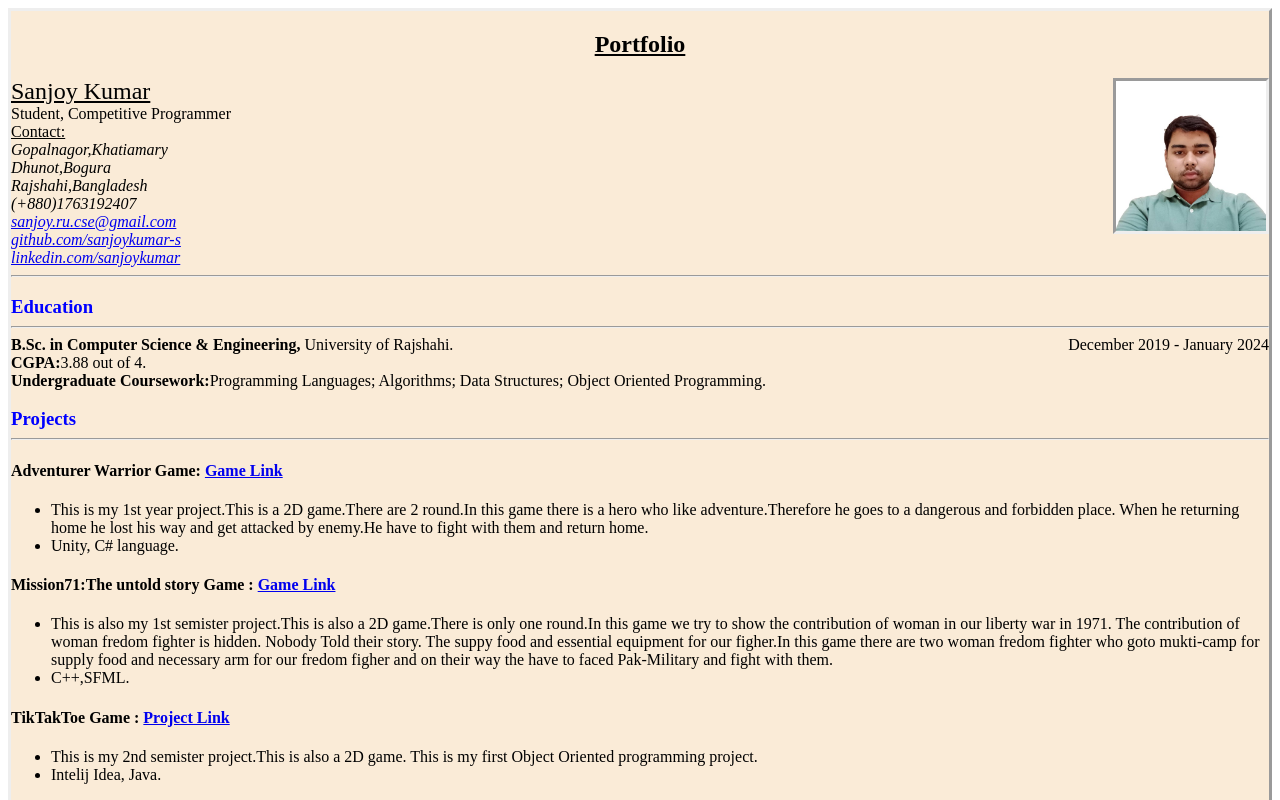
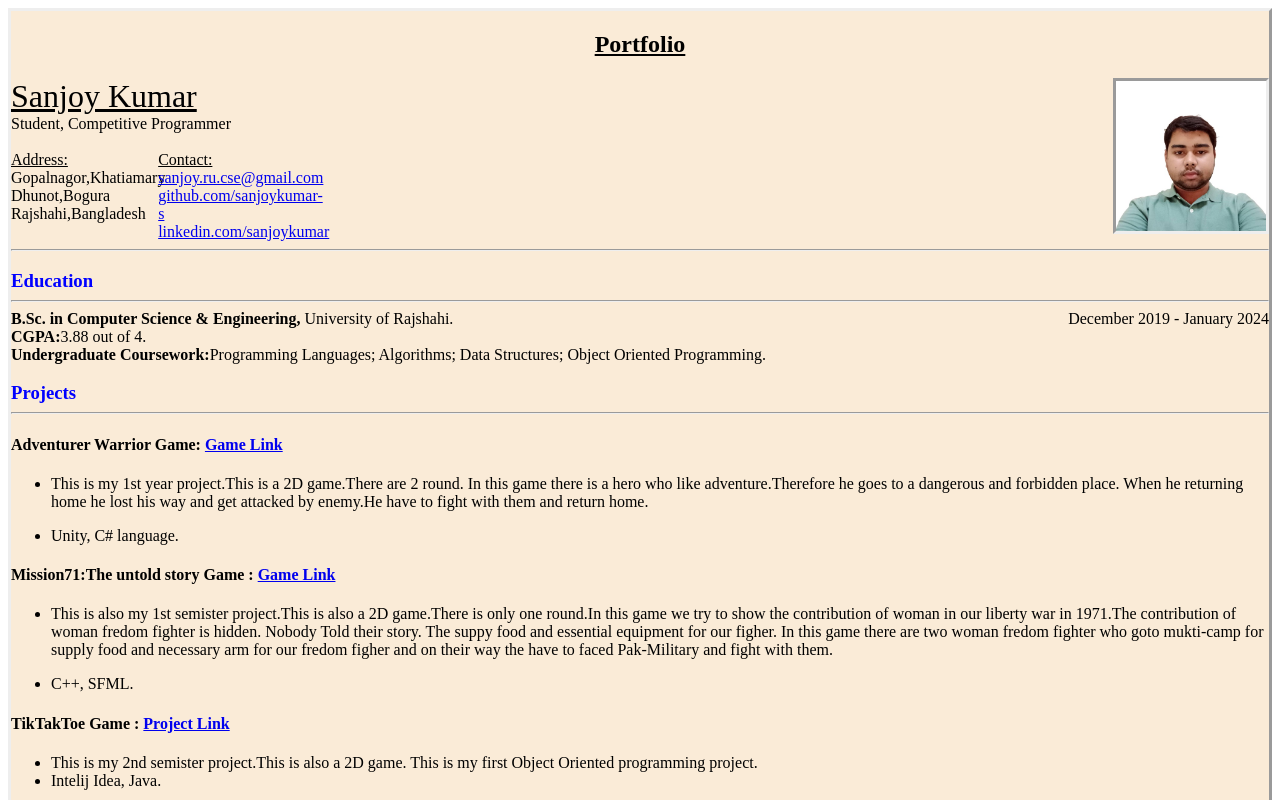
Before and after one commit to sanjoykumar-s/sanjoykumar-s.github.io, a plain HTML site: page index.html in a window 1280 px wide. Shown: the top 800 px of the page. Drawn offline with Linux system fonts and the light colour scheme.

Commit message:
Address and contact seperated.

```diff
--- a/CSS/Style.css
+++ b/CSS/Style.css
@@ -15,7 +15,7 @@
 }
 .name
 {
-  font-size: x-large;
+  font-size: xx-large;
 
   font-weight: 100;
 
@@ -32,6 +32,10 @@
    float: left;
    width: 45%;
  }
+ .column4 {
+  float: left;
+  width: 26%;
+}
  .column2 {
    float: left;
    width: 50%;
--- a/index.html
+++ b/index.html
@@ -8,14 +8,13 @@
       <div class="div2">
       <h2 class="center"><u>Portfolio</u></h2>
         <div class="row">
-            <div class="column3"><u class="name">Sanjoy Kumar</u><br>Student, Competitive Programmer<br>
-            <u>Contact:</u><address>
-            Gopalnagor,Khatiamary<br>Dhunot,Bogura
-            <br>Rajshahi,Bangladesh<br>
-            (+880)1763192407<br>
+            <div class="column3"><u class="name">Sanjoy Kumar</u><br>Student, Competitive Programmer<br><br>
+            <div class="row">
+            <div class="column4"><u>Address:</u><address></address>Gopalnagor,Khatiamary<br>Dhunot,Bogura<br>Rajshahi,Bangladesh</div>
+            <div class="column4"> <u>Contact:</u>
             <a href="mailto:sanjoy.ru.cse@gmail.com">sanjoy.ru.cse@gmail.com</a><br>
             <a  href="https://github.com/sanjoykumar-s">github.com/sanjoykumar-s</a><br>
-            <a  href="https://www.linkedin.com/in/sanjoy-kumar-b163a825b/">linkedin.com/sanjoykumar</a>
+            <a  href="https://www.linkedin.com/in/sanjoy-kumar-b163a825b/">linkedin.com/sanjoykumar</a></div></div>
           </address>
           </div>
           <div class="right" class="column"><img style="border-style: inset;" src="./img/sanjoy2.jpg" alt="Profile Picture" width="150" height="150"></div>
@@ -33,18 +32,14 @@
           <hr>
           <h4>Adventurer Warrior Game: <a href="https://drive.google.com/drive/u/0/folders/1oiZwMK1RFGgFkrF4x0UDRC1b1NWrIG5_">Game Link</a></h4>
           <ul>
-            <li>This is my 1st year project.This is a 2D game.There are 2 round.In this game there is a hero who like adventure.Therefore
-                he goes to a dangerous and forbidden place. When he returning home he lost his way and get attacked by enemy.He have to fight with them and return home.
-            </li>
+            <li><p>This is my 1st year project.This is a 2D game.There are 2 round. In this game there is a hero who like adventure.Therefore he goes to a dangerous and forbidden place. When he returning home he lost his way and get attacked by enemy.He have to fight with them and return home.</p></li>
             <li>Unity, C# language.</li>
           </ul>
           <h4>Mission71:The untold story Game : <a href="https://drive.google.com/drive/u/0/folders/1mCaAydGofXFPc6jP8x9202yVxW8qQYmO">Game Link</a></h4>
           <ul>
-            <li>This is also my 1st semister project.This is also a 2D game.There is only one round.In this game we try to show the contribution of woman in our liberty war in 1971.
-                The contribution of woman fredom fighter is hidden. Nobody Told their story. The suppy food and essential equipment for our figher.In this game there are two woman fredom fighter who
-                goto mukti-camp for supply food and necessary arm for our fredom figher and on their way the have to faced Pak-Military and fight with them.
+            <li><p>This is also my 1st semister project.This is also a 2D game.There is only one round.In this game we try to show the contribution of woman in our liberty war in 1971.The contribution of woman fredom fighter is hidden. Nobody Told their story. The suppy food and essential equipment for our figher. In this game there are two woman fredom fighter who goto mukti-camp for supply food and necessary arm for our fredom figher and on their way the have to faced Pak-Military and fight with them.</p>
             </li>
-            <li>C++,SFML.</li>
+            <li>C++, SFML.</li>
           </ul>
           <h4>TikTakToe Game : <a href="https://github.com/SanjoyKumar-CSE/Assignment2TicTacToe">Project Link</a></h4>
           <ul>
```
